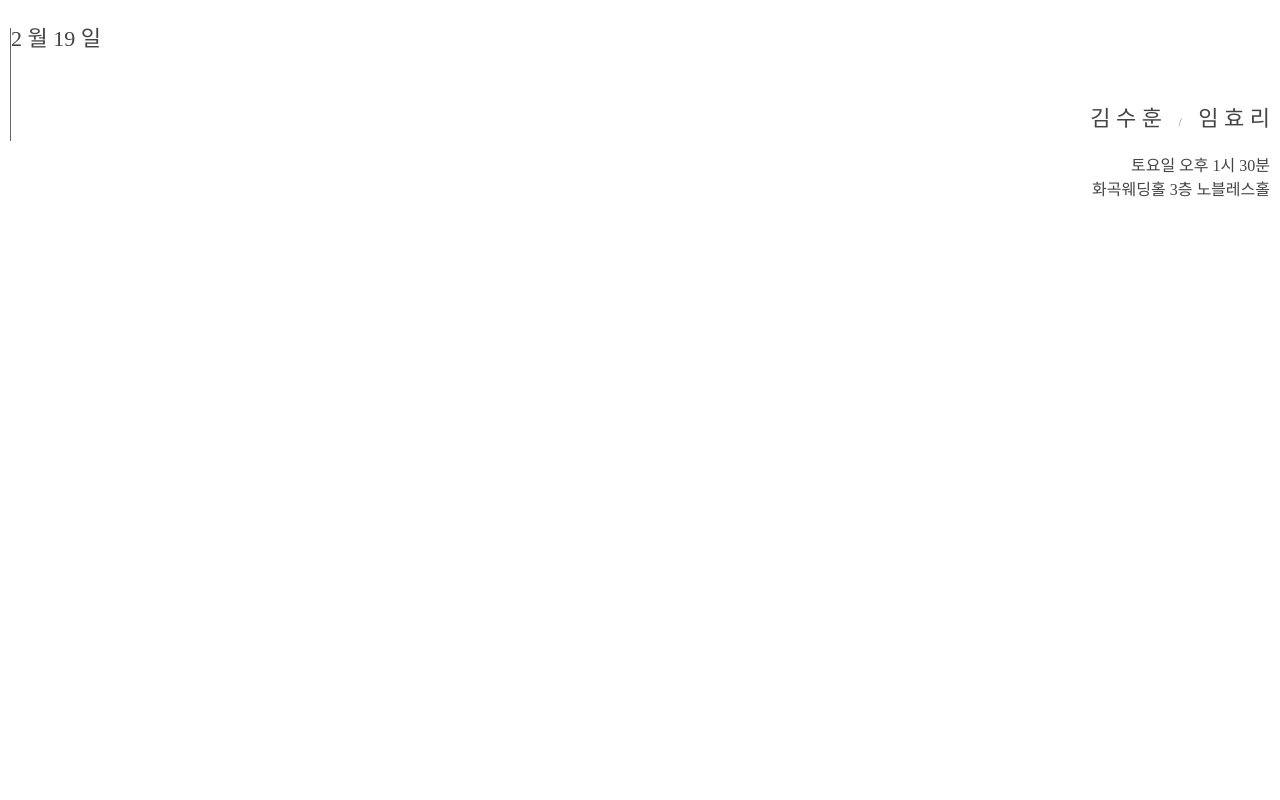
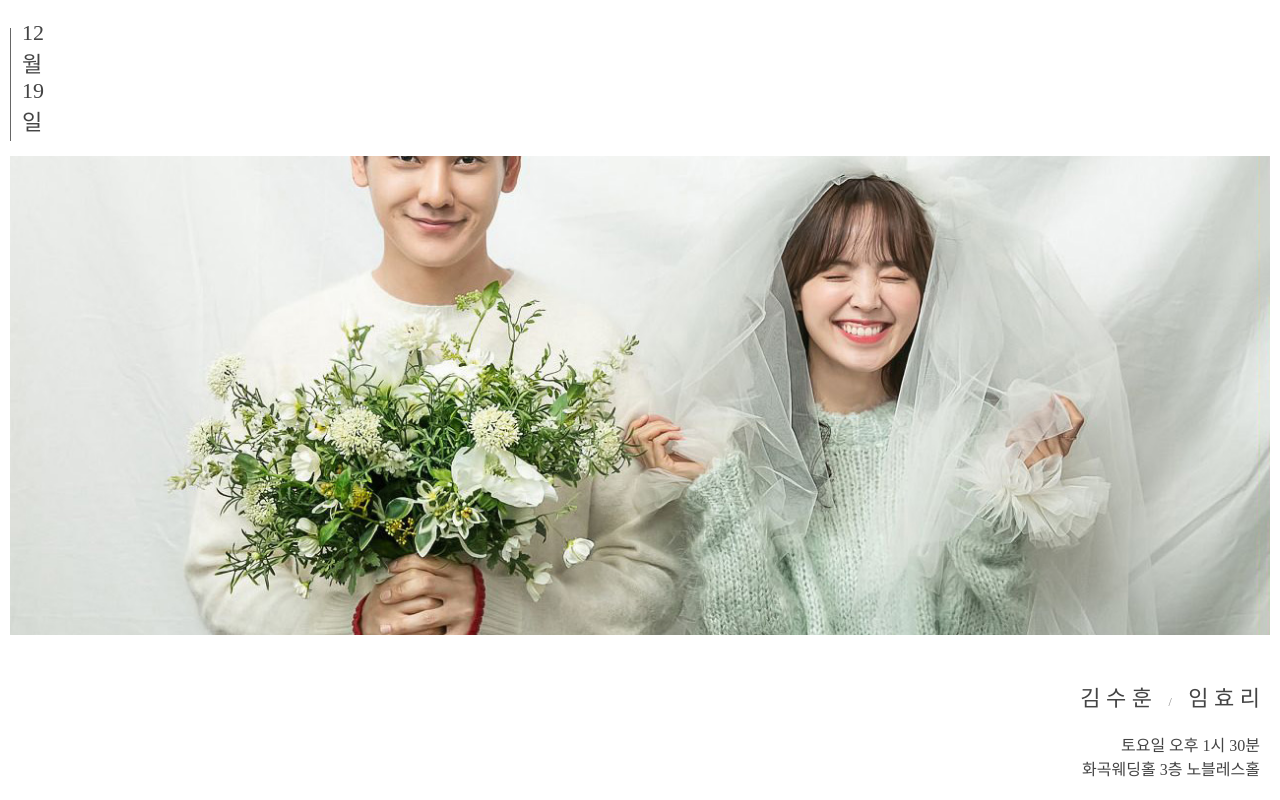
Before and after one commit to jinssol-e/wedding-invitation, a plain HTML site: page index.html in a window 1280 px wide. Shown: the top 800 px of the page. Drawn offline with Linux system fonts and the light colour scheme.

Commit message:
Add files via upload

```diff
--- a/css/style.css
+++ b/css/style.css
@@ -48,6 +48,8 @@ p {
     height: 100vh;
     /* background: #ccc; */
     position: relative;
+    /* border: 2px solid red; */
+    overflow: hidden;
 }
 .main_line {
     width: 1px;
@@ -61,10 +63,15 @@ p {
 #main .img_box {
     width: 100%;
     /* height: 100vh; */
+    height: calc(100vh - 164px - 157px);
+    background: #f80;
+    background-image: url(../images/title_img.jpg);
+    background-size: cover;
+    background-position: center;
     position: relative;
-    left: 50%;
-    transform: translateX(-50%);
-    padding-top: 80px;
+    /* left: 50%;
+    transform: translateX(-50%); */
+    /* padding-top: 80px; */
     border-left: 10px solid #fff;
     border-right: 10px solid #fff;
 }
@@ -74,13 +81,26 @@ p {
 }
 #main .title_text {
     width: 100%;
-    position: absolute;
+    /* position: absolute; */
     top: 0;
     padding: 20px 0;
     background: #fff;
 }
 #main .title_text h1 {
     font-weight: 200;
+}
+#main .title_text h1 > span {
+    display: block;
+    text-indent: 1em;
+}
+
+#main footer {
+    /* background: red; */
+    background: #fff;
+    position: absolute;
+    bottom: 0;left: 0;
+    width: 100%;
+    padding: 20px;
 }
 
 #main .name {
@@ -89,7 +109,6 @@ p {
     /* position: relative; */
     /* bottom: 0px; */
     text-align: right;
-    border-right: 10px solid #fff;
     padding: 20px 0;
 }
 #main .name span {
@@ -101,7 +120,6 @@ p {
     font-size: 16px;
     /* position: relative; */
     text-align: right;
-    border-right: 10px solid #fff;
     font-weight: 200;
 }
 
```
